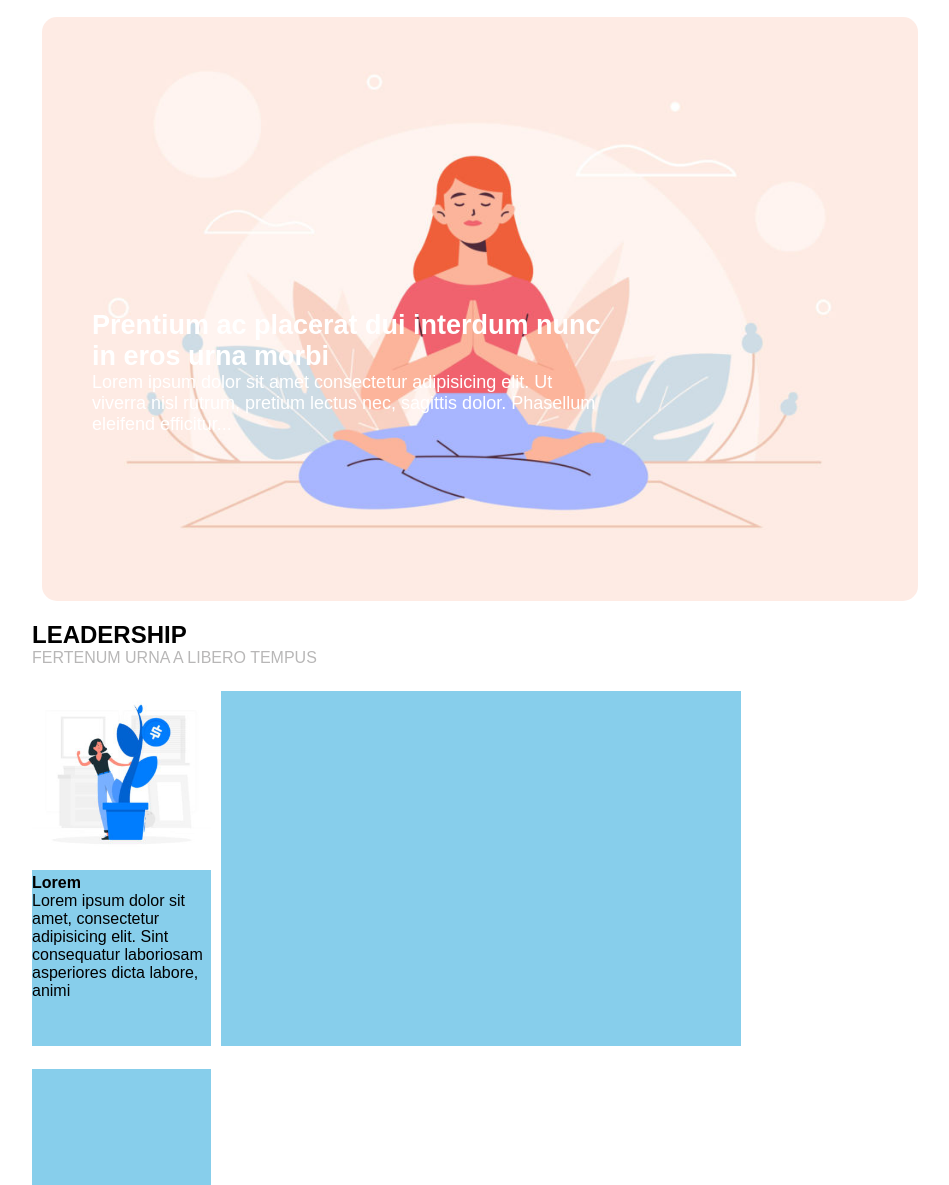
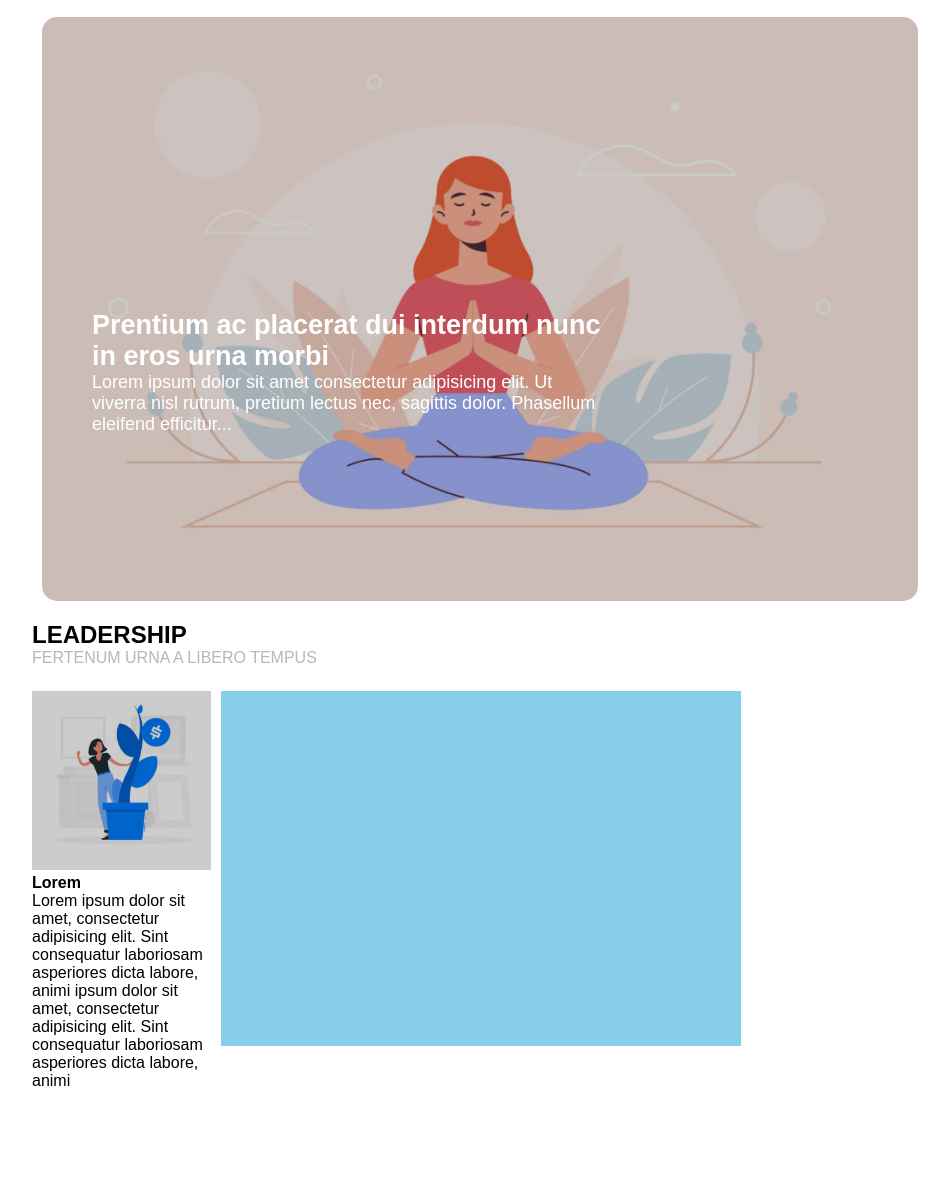
Before and after one commit to AlessandroVano/htmlcss-wp, a plain HTML site: page index.html in a window 1280 px wide. Shown: the part 115-1300 px from the top of the page, without its empty margins (160-1109 px from the left). Drawn offline with Linux system fonts and the light colour scheme.

Commit message:
insert filter img

```diff
--- a/css/main.css
+++ b/css/main.css
@@ -87,9 +87,9 @@
 
     width: 100%;
     display: block;
-    object-fit: contain;
     border-radius: 15px;
-    ;
+    filter: brightness(80%);
+
 }
 
 
@@ -125,7 +125,7 @@
 
 
 .sidebar {
-    background: skyblue;
+
     height: 355px;
     width: 20%;
 }
@@ -138,9 +138,13 @@
 
 .banner-2 img {
     width: 100%;
+    filter: brightness(80%);
+    object-fit: scale-down;
 
 
 }
+
+
 
 
 
--- a/index.html
+++ b/index.html
@@ -67,11 +67,11 @@
 
         <aside class="sidebar margin-top mr mb ">
             <div class="banner-2">
-                <img src="./img3/img-1.jpg" alt="">
+                <img class="" src="./img3/img-1.jpg" alt="">
             </div>
             <div class="text-2">
                 <h4>Lorem</h4>
-                <p>Lorem ipsum dolor sit amet, consectetur adipisicing elit. Sint consequatur laboriosam asperiores dicta labore, animi </p>
+                <p>Lorem ipsum dolor sit amet, consectetur adipisicing elit. Sint consequatur laboriosam asperiores dicta labore, animi ipsum dolor sit amet, consectetur adipisicing elit. Sint consequatur laboriosam asperiores dicta labore, animi  </p>
             </div>
 
         </aside>
@@ -81,6 +81,7 @@
         </section>
 
         <aside class="sidebar margin-top  mb ">
+
 
         </aside>
 
```
